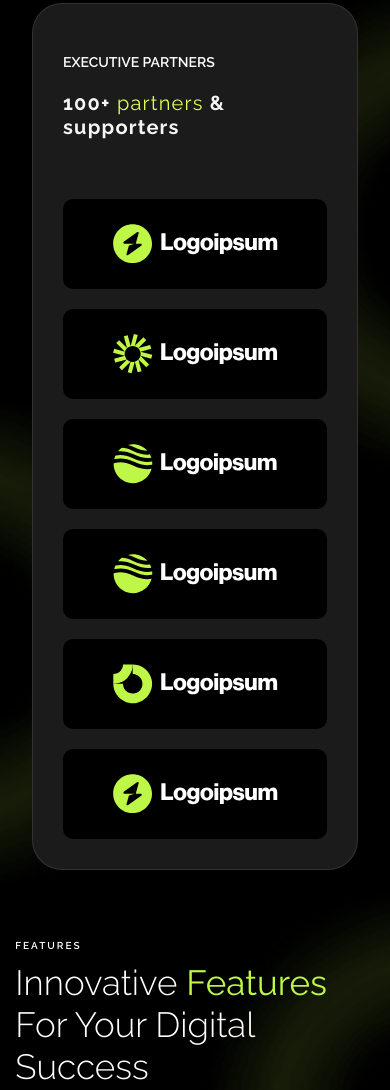
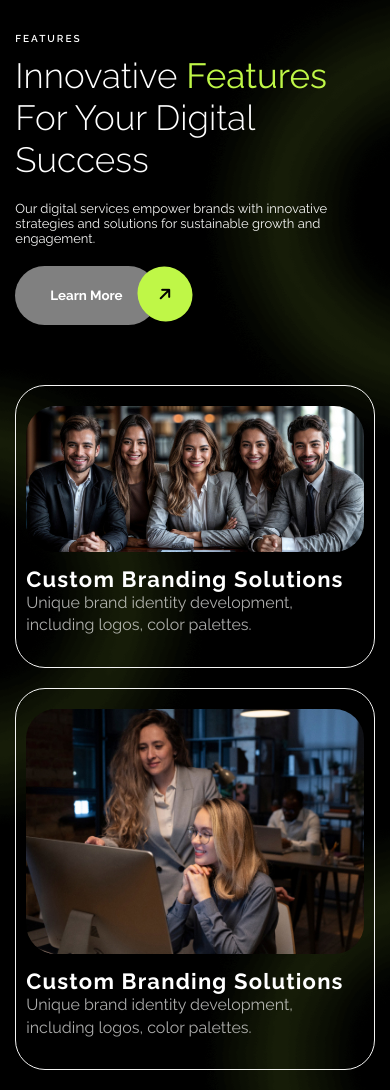
Before and after one commit to Ahmad-Padarwala/mindful-lab-web, a plain HTML site: page pages/aboutpage.html in a window 390 px wide. Shown: the part 6807-7897 px from the top of the page. Drawn offline with Linux system fonts and the light colour scheme.

Commit message:
remove about client section

```diff
--- a/css/about.css
+++ b/css/about.css
@@ -251,9 +251,6 @@
     grid-template-columns: 1fr;
   }
 
-  .ececuitive-partners {
-    padding: 20px 2rem;
-  }
 
   .box-partners {
     display: block !important;
--- a/css/style.css
+++ b/css/style.css
@@ -2848,16 +2848,6 @@ footer {
     letter-spacing: 0.8px;
   }
 
-  .ececuitive-partners {
-    & .box-partners {
-      & .child {
-        & h2 {
-          font-size: 20px !important;
-        }
-      }
-    }
-  }
-
   .main-slider {
     & .footer-logo {
       & .main-slider-btn {
@@ -3070,23 +3060,8 @@ footer {
   .service-page {
     grid-template-columns: repeat(2, 1fr) !important;
   }
-
-  .ececuitive-partners .box-partners {
-    grid-template-columns: repeat(1, 1fr) !important;
-
-    .child:nth-child(2) {
-      grid-template-columns: repeat(2, 1fr) !important;
-    }
-  }
-}
-
-@media screen and (max-width: 600px) {
-  .ececuitive-partners .box-partners {
-    .child:nth-child(2) {
-      grid-template-columns: repeat(1, 1fr) !important;
-    }
-  }
-}
+}
+
 
 @media screen and (max-width: 430px) {
   .slider-nav {
@@ -3126,10 +3101,6 @@ footer {
   }
 
   .service-page {
-    grid-template-columns: repeat(1, 1fr) !important;
-  }
-
-  .ececuitive-partners .box-partners {
     grid-template-columns: repeat(1, 1fr) !important;
   }
 
@@ -3237,10 +3208,6 @@ footer {
   .collaborate .text .rightArrowBig {
     padding: 15px;
     font-size: 25px;
-  }
-
-  .ececuitive-partners .box-partners {
-    grid-template-columns: repeat(1, 1fr) !important;
   }
 }
 
@@ -3457,10 +3424,6 @@ footer {
     }
   }
 
-  .ececuitive-partners .box-partners {
-    grid-template-columns: repeat(1, 1fr) !important;
-  }
-
   .service-page {
     grid-template-columns: repeat(1, 1fr) !important;
   }
@@ -3843,65 +3806,6 @@ footer {
   margin-top: 10px;
 }
 
-.ececuitive-partners {
-  padding: 100px 2%;
-  background-color: #000;
-  background-image: url("../images/section-bg-shape.jpg");
-  background-repeat: no-repeat;
-  background-size: cover;
-  background-position: center;
-  color: #f5f5f4;
-
-  .box-partners {
-    gap: 30px;
-    display: grid;
-    background-color: #1b1b1b;
-    border: 1px solid #ffffff1a;
-    padding: 50px 20px;
-    border-radius: 30px;
-    grid-template-columns: repeat(3, 1fr);
-
-    .child:nth-child(2) {
-      grid-column: 2 / span 3;
-      display: grid;
-      grid-template-columns: repeat(3, 1fr);
-      gap: 20px;
-
-      .child-box {
-        background-color: #000000;
-        padding: 25px 35px;
-        border-radius: 10px;
-        height: fit-content;
-        display: flex;
-
-        img {
-          width: 100%;
-          height: 40px;
-          object-fit: contain;
-        }
-      }
-    }
-
-    .child {
-      p {
-        font-weight: 600;
-        line-height: 1.2em;
-        color: #ffffff;
-        font-size: 14px;
-      }
-
-      h2 {
-        font-size: 50px;
-        font-weight: bolder;
-        letter-spacing: 1.2px;
-
-        span {
-          color: #dfff57;
-        }
-      }
-    }
-  }
-}
 
 .Content-Creation {
   display: flex;
--- a/pages/aboutpage.html
+++ b/pages/aboutpage.html
@@ -338,37 +338,6 @@
 
   <!-- Who are We end -->
 
-  <!-- EXECUTIVE PARTNERS start -->
-  <div class="ececuitive-partners">
-    <div class="box-partners">
-      <div class="child">
-        <p>EXECUTIVE PARTNERS</p>
-        <h2>100+<span> partners</span> & supporters</h2>
-      </div>
-      <div class="child">
-        <div class="child-box">
-          <img src="../images/about us/01.svg" alt="">
-        </div>
-        <div class="child-box">
-          <img src="../images/about us/02.svg" alt="">
-        </div>
-        <div class="child-box">
-          <img src="../images/about us/03.svg" alt="">
-        </div>
-        <div class="child-box">
-          <img src="../images/about us/04.svg" alt="">
-        </div>
-        <div class="child-box">
-          <img src="../images/about us/05.svg" alt="">
-        </div>
-        <div class="child-box">
-          <img src="../images/about us/06.svg" alt="">
-        </div>
-      </div>
-    </div>
-  </div>
-  <!-- EXECUTIVE PARTNERS end -->
-
 
   <!-- features start -->
   <div class="features">
```
